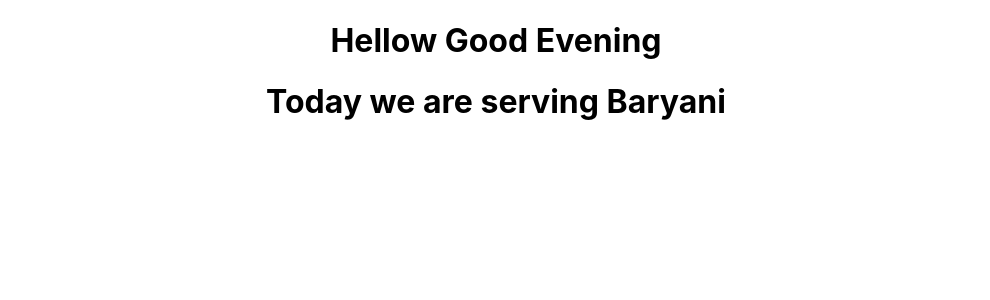
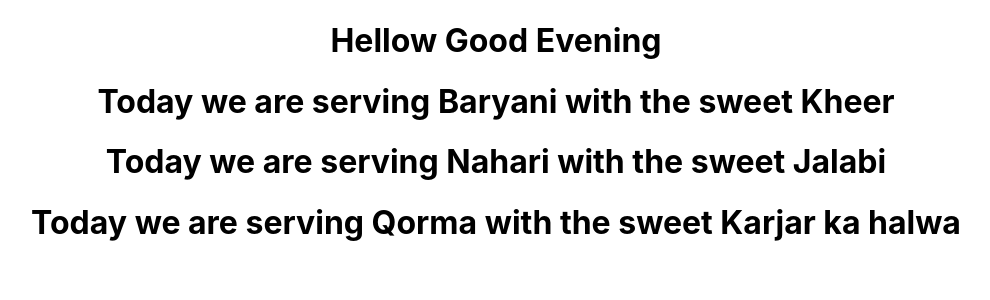
Before and after one commit to khurram4034/React_Practice_Bootcamp2020, a React (Create React App) app: page / in a window 1280 px wide. Shown: the top 300 px of the page, without its empty margins (144-1134 px from the left). Built offline with nearby package versions, Linux system fonts and the light colour scheme.

Commit message:
Props code is updated

```diff
--- a/src/App.js
+++ b/src/App.js
@@ -5,7 +5,10 @@ function App() {
   return (
     <div className="App">
       <h1>Hellow Good Evening</h1>
-      <Dinner dishName='Baryani' />
+      <Dinner dishName='Baryani' sweetDish='Kheer' />
+      <Dinner dishName='Nahari'  sweetDish='Jalabi' />
+      <Dinner dishName='Qorma' sweetDish='Karjar ka halwa' />
+
 
     </div>
   );
--- a/src/Dinner.js
+++ b/src/Dinner.js
@@ -3,7 +3,7 @@ import React from 'react'
 function Dinner(props) {
     return (
         <div>
-            <h1>Today we are serving {props.dishName}</h1>
+            <h1>Today we are serving {props.dishName} with the sweet {props.sweetDish}</h1>
         </div>
     )
 }
```
